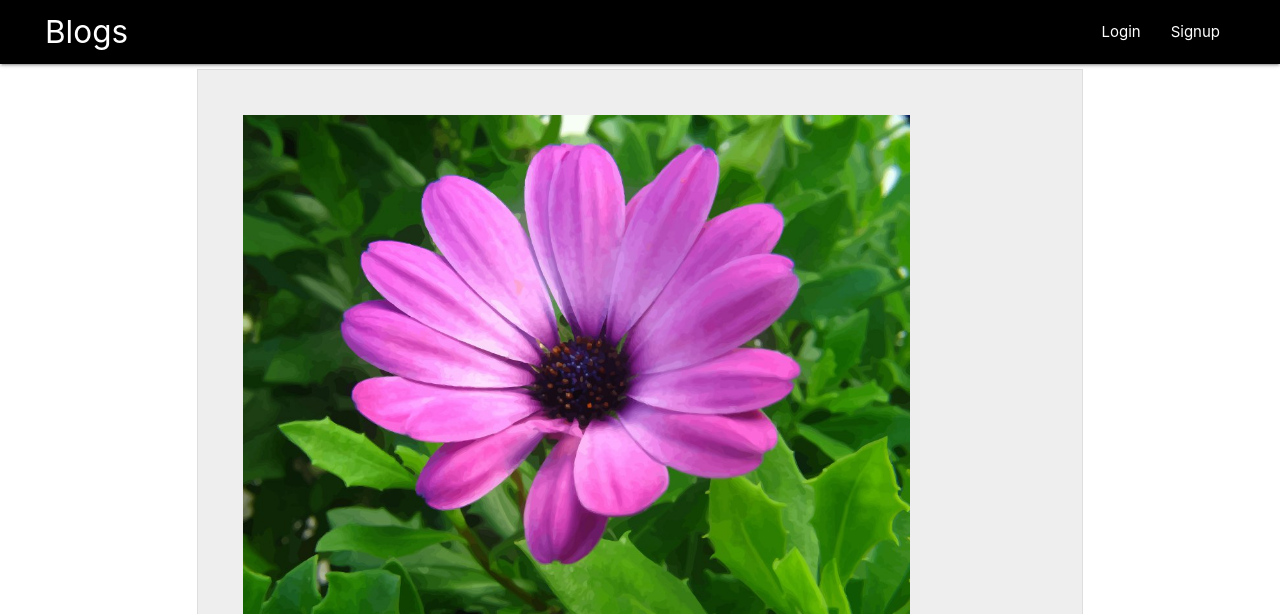
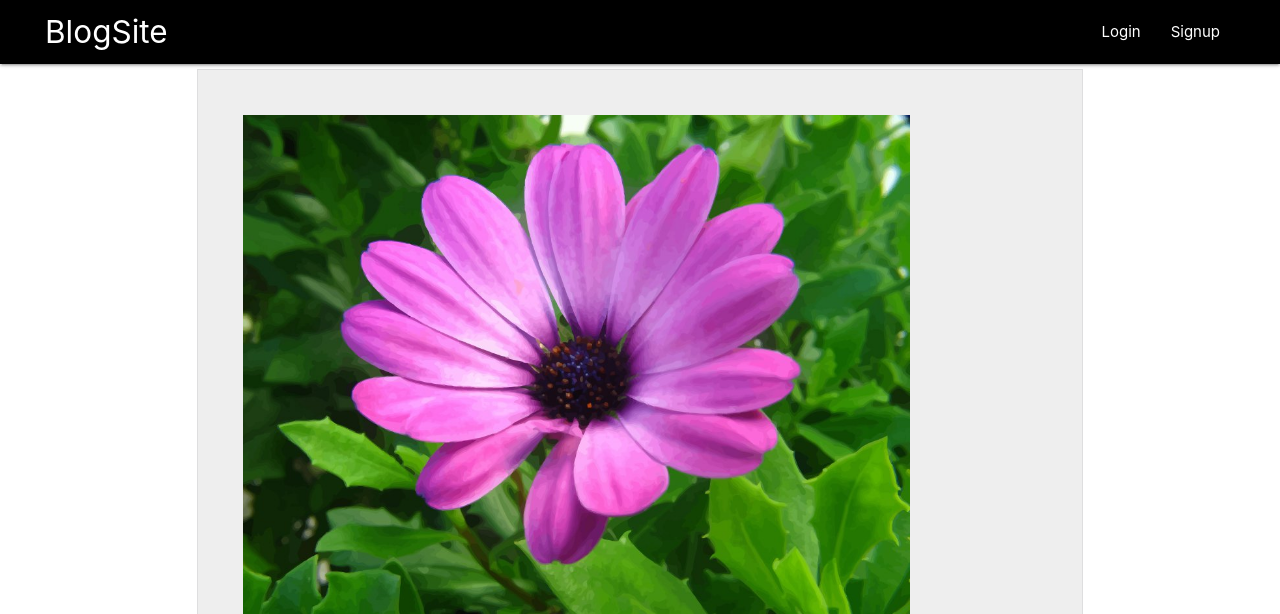
Before and after one commit to 24gaurangi/Blogsite, a Django app: a page that uses djangoblog/templates/base_layout.html in a window 1280 px wide. Shown: the top 614 px of the page. Run offline with Django 3.2, Linux system fonts and the light colour scheme; data comes from the database, SQL or seed files in the repository.

Commit message:
Updated website name

```diff
--- a/djangoblog/templates/base_layout.html
+++ b/djangoblog/templates/base_layout.html
@@ -14,13 +14,13 @@
 
     <!-- Compiled and minified JavaScript -->
     <link href="https://fonts.googleapis.com/icon?family=Material+Icons" rel="stylesheet">
-    <title>Flora&Fauna</title>
+    <title>BlogSite</title>
 </head>
 <body>
     <div class="navbar-fixed">
         <nav class="black">
             <div class="navbar-wrapper black ">
-                <a href="{% url 'homepage' %}" class="brand-logo">Blogs</a>
+                <a href="{% url 'homepage' %}" class="brand-logo">BlogSite</a>
                 <a href="" data-target="mobile-menu" class="sidenav-trigger"><i class="material-icons">menu</i></a>
 
                 <ul class="right hide-on-med-and-down">
```
Also changed, not shown: djangoblog/requirements.txt (added, +192 -0 lines), requirements.txt (added, +192 -0 lines).
